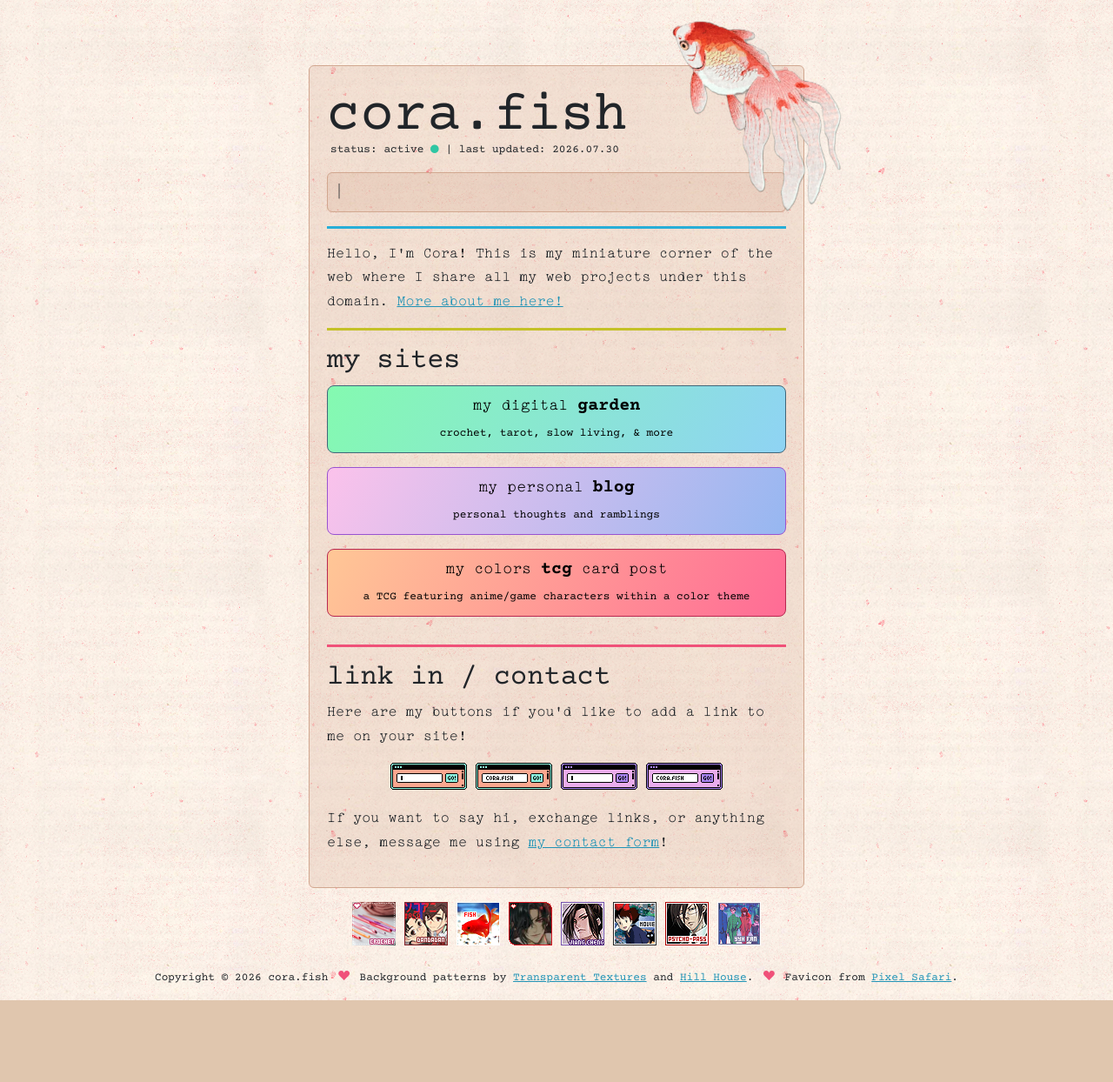
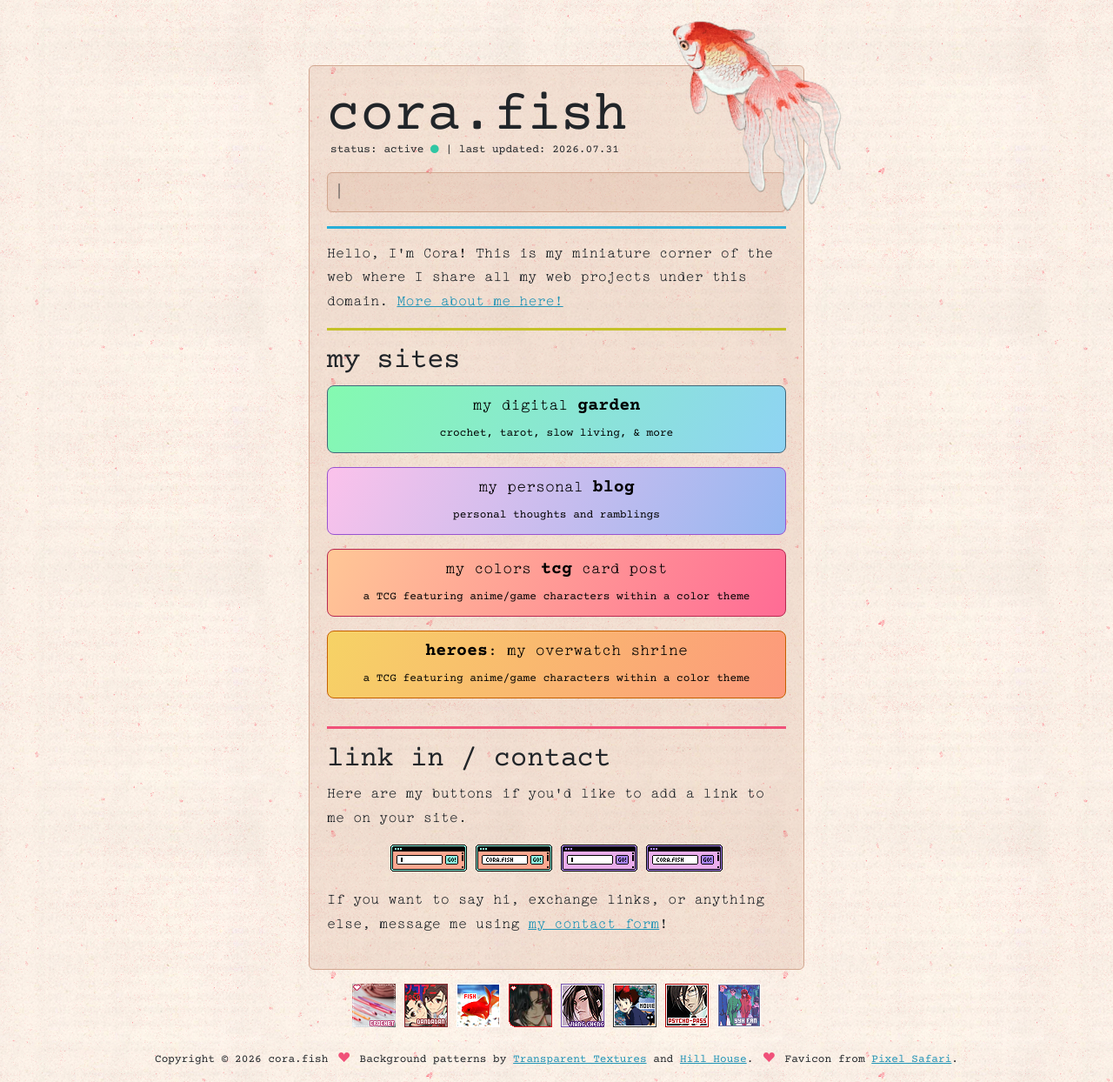
Before and after one commit to corafish/domain, a plain HTML site: page index.html in a window 1280 px wide. Shown: the whole page at 87% size. Before the commit the page ends 1150 px from the top, so only its background shows below. Drawn offline with nearby package versions, Linux system fonts and the light colour scheme; no server answers; a web font is replaced by a local one.

Commit message:
added heroes button

```diff
--- a/index.html
+++ b/index.html
@@ -25,7 +25,7 @@
         <div class="col"><!--filler--></div>
         <div class="col-10 col-md-8 col-lg-6 rounded custom-box sticker" style="padding: 20px;">
           <h1 style="margin-bottom: -10px;">cora.fish</h1>
-          <p class="tiny-text ms-1">status: active <i class="bi bi-circle-fill font-green tiny-icon"></i> | last updated: 2026.07.30</p>
+          <p class="tiny-text ms-1">status: active <i class="bi bi-circle-fill font-green tiny-icon"></i> | last updated: 2026.07.31</p>
           <div id="statuscafe" class="custom-box rounded p-2 mt-1">
             <span class="fw-bold tiny-text" id="statuscafe-username"></span> | <span class="tiny-text mb-1" id="statuscafe-content"></span>
           </div>
@@ -37,10 +37,11 @@
           <a href="https://garden.cora.fish" target="_blank"><button type="button" class="btn btn-garden btn-lg w-100 mb-3"> my digital <span class="fw-bold">garden</span><br><span class="tiny-text">crochet, tarot, slow living, & more</span></button></a>
           <a href="https://corafish.bearblog.dev/" target="_blank"><button type="button" class="btn btn-blog btn-lg w-100 mb-3"> my personal <span class="fw-bold">blog</span><br><span class="tiny-text">personal thoughts and ramblings</span></button></a>
           <a href="https://tcg.cora.fish" target="_blank"><button type="button" class="btn btn-colorstcg btn-lg w-100 mb-3">my colors <span class="fw-bold">tcg</span> card post<br><span class="tiny-text">a TCG featuring anime/game characters within a color theme</span></button></a>
+          <a href="https://heroes.cora.fish" target="_blank"><button type="button" class="btn btn-heroes btn-lg w-100 mb-3"><span class="fw-bold">heroes</span>: my overwatch shrine<br><span class="tiny-text">a TCG featuring anime/game characters within a color theme</span></button></a>
           <!--<a href="#"><button type="button" class="btn btn-outline-danger disabled btn-lg w-100 mb-3">text</button></a>-->
           <hr class="hr-pink">
           <h2>Link in / contact</h2>
-          <p>Here are my buttons if you'd like to add a link to me on your site!</p>
+          <p>Here are my buttons if you'd like to add a link to me on your site.</p>
           <p class="text-center">
             <img src="images\buttons\cora.fish_88x31_coralgreen_animated.gif" class="mb-1" alt="cora.fish 88x31 animated button" loading="lazy">
             <img src="images\buttons\cora.fish_88x31_coralgreen_static.gif" class="mb-1" alt="cora.fish 88x31 static button" loading="lazy">
```
